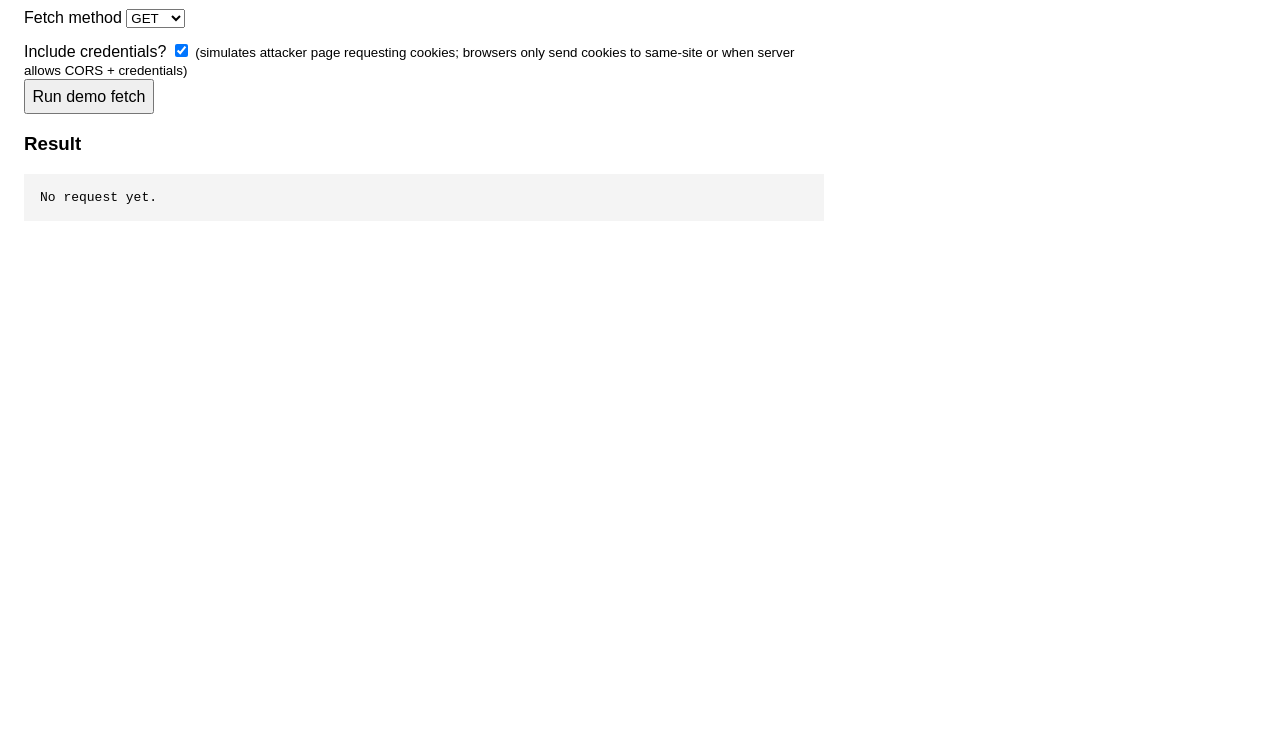
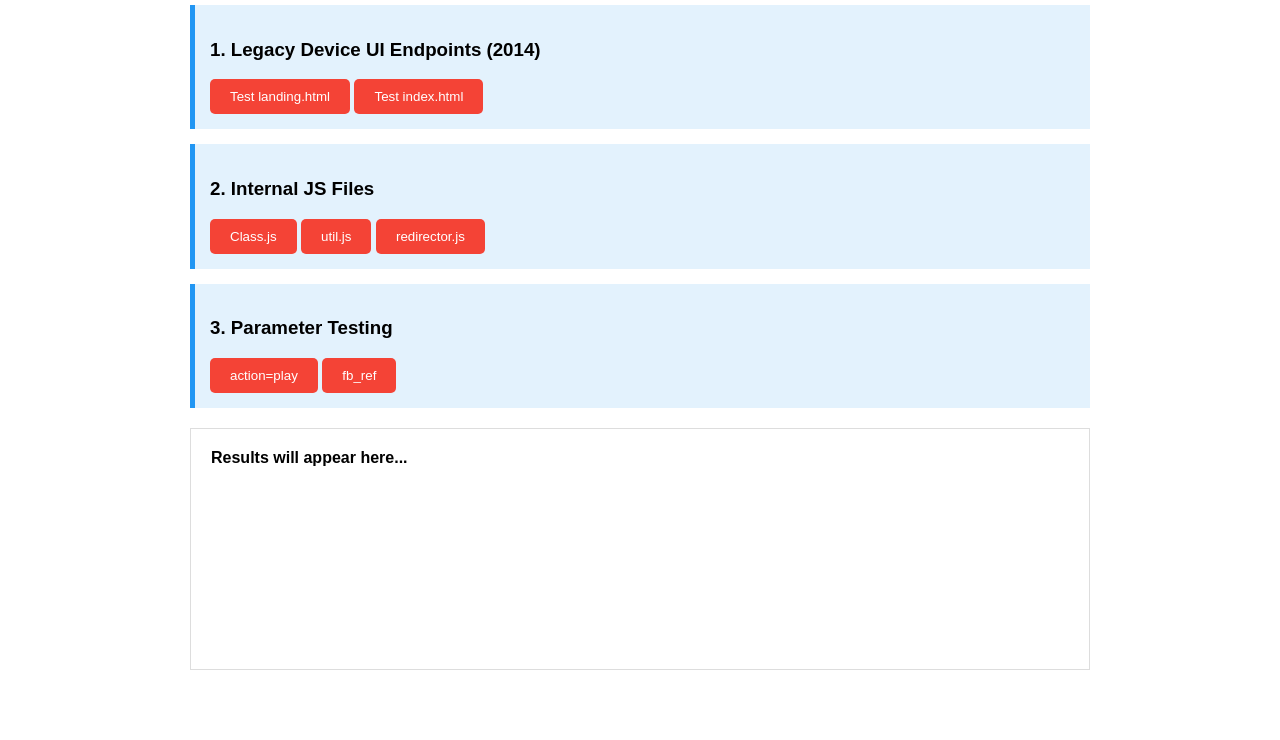
Before and after one commit to SWAROOPPATIL96/CORS, a plain HTML site: page Index.html in a window 1280 px wide. Shown: the part 180-920 px from the top of the page. Before the commit the page ends 800 px from the top, so only its background shows below. Drawn offline with Linux system fonts and the light colour scheme.

Commit message:
Update Index.html for Netflix CORS demo

```diff
--- a/Index.html
+++ b/Index.html
@@ -1,60 +1,69 @@
-<!doctype html>
+<!DOCTYPE html>
 <html>
 <head>
-  <meta charset="utf-8"/>
-  <title>CORS + credentials demo (harmless)</title>
+    <title>Netflix CORS Bug Bounty Demo</title>
     <style>
-    body { font-family: Arial, sans-serif; max-width:800px; margin:1.5rem; }
-    input, button { padding: .4rem; font-size: 1rem; }
-    pre { background:#f4f4f4; padding:1rem; overflow:auto; }
-    label { display:block; margin-top: .8rem; }
+        body { font-family: Arial; max-width: 900px; margin: 50px auto; padding: 20px; }
+        .endpoint { background: #e3f2fd; border-left: 5px solid #2196f3; padding: 15px; margin: 15px 0; }
+        button { background: #f44336; color: white; border: none; padding: 10px 20px; border-radius: 5px; cursor: pointer; }
+        button:hover { background: #d32f2f; }
+        pre { background: #f5f5f5; padding: 15px; border-radius: 5px; overflow-x: auto; font-size: 14px; }
+        .success { color: #4caf50; }
+        .error { color: #f44336; }
+        #results { min-height: 200px; border: 1px solid #ddd; padding: 20px; margin-top: 20px; }
     </style>
 </head>
 <body>
-  <h2>Safe CORS + credentials demo</h2>
-  <p>This page shows the mechanism an attacker could use. It <strong>does not</strong> target Netflix — it queries a public echo service (httpbin.org) so you can demonstrate behavior to a security team safely.</p>
+    <h1>🚨 Netflix CORS Misconfiguration Demo</h1>
+    <p>Test CORS on <code>secure.netflix.com</code> endpoints discovered yesterday</p>
 
-  <label>Target URL (demo uses httpbin by default)
-    <input id="target" style="width:100%" value="https://httpbin.org/get" />
-  </label>
+    <div class="endpoint">
+        <h3>1. Legacy Device UI Endpoints (2014)</h3>
+        <button onclick="testCORS('https://secure.netflix.com/us/deviceui/landing.html')">Test landing.html</button>
+        <button onclick="testCORS('https://secure.netflix.com/us/deviceui/index.html')">Test index.html</button>
+    </div>
 
-  <label>Fetch method
-    <select id="method">
-      <option>GET</option>
-      <option>POST</option>
-    </select>
-  </label>
+    <div class="endpoint">
+        <h3>2. Internal JS Files</h3>
+        <button onclick="testCORS('https://secure.netflix.com/us/deviceui/Class.js')">Class.js</button>
+        <button onclick="testCORS('https://secure.netflix.com/us/deviceui/util.js')">util.js</button>
+        <button onclick="testCORS('https://secure.netflix.com/us/deviceui/redirector.js?v=2')">redirector.js</button>
+    </div>
 
-  <label>
-    Include credentials? <input type="checkbox" id="cred" checked />
-    <small>(simulates attacker page requesting cookies; browsers only send cookies to same-site or when server allows CORS + credentials)</small>
-  </label>
+    <div class="endpoint">
+        <h3>3. Parameter Testing</h3>
+        <button onclick="testCORS('https://secure.netflix.com/us/deviceui/index.html?action=play')">action=play</button>
+        <button onclick="testCORS('https://secure.netflix.com/us/deviceui/?fb_ref=test')">fb_ref</button>
+    </div>
 
-  <button id="run">Run demo fetch</button>
-
-  <h3>Result</h3>
-  <pre id="out">No request yet.</pre>
+    <div id="results">
+        <strong>Results will appear here...</strong>
+    </div>
 
     <script>
-    document.getElementById('run').addEventListener('click', async () => {
-      const url = document.getElementById('target').value.trim();
-      const method = document.getElementById('method').value;
-      const cred = document.getElementById('cred').checked;
-      document.getElementById('out').textContent = 'Sending request...';
+        async function testCORS(url) {
+            const results = document.getElementById('results');
+            results.innerHTML += `<h4>Testing: ${url}</h4>`;
 
             try {
-        const res = await fetch(url, {
-          method,
-          credentials: cred ? 'include' : 'omit',
-          headers: { 'Accept': 'application/json' }
+                const response = await fetch(url, {
+                    method: 'GET',
+                    mode: 'cors',
+                    credentials: 'omit'
                 });
-        const text = await res.text();
-        document.getElementById('out').textContent = `Status: ${res.status} ${res.statusText}\n\nResponse headers:\n` +
-          [...res.headers].map(h=>h[0]+': '+h[1]).join('\n') + '\n\nBody:\n' + text;
-      } catch (e) {
-        document.getElementById('out').textContent = 'Request failed: ' + e;
+
+                if (response.ok) {
+                    const text = await response.text();
+                    results.innerHTML += `<pre class="success">✅ CORS ALLOWED!\nStatus: ${response.status}\nSize: ${text.length} chars\nResponse: ${text.substring(0, 200)}...</pre>`;
+                } else {
+                    results.innerHTML += `<pre class="error">❌ CORS BLOCKED\nStatus: ${response.status} ${response.statusText}</pre>`;
                 }
-    });
+            } catch (error) {
+                results.innerHTML += `<pre class="error">🚨 CORS ERROR: ${error.message}</pre>`;
+            }
+
+            results.scrollTop = results.scrollHeight;
+        }
     </script>
 </body>
 </html>
```
Lines whose indentation alone changed are shown as unchanged.
